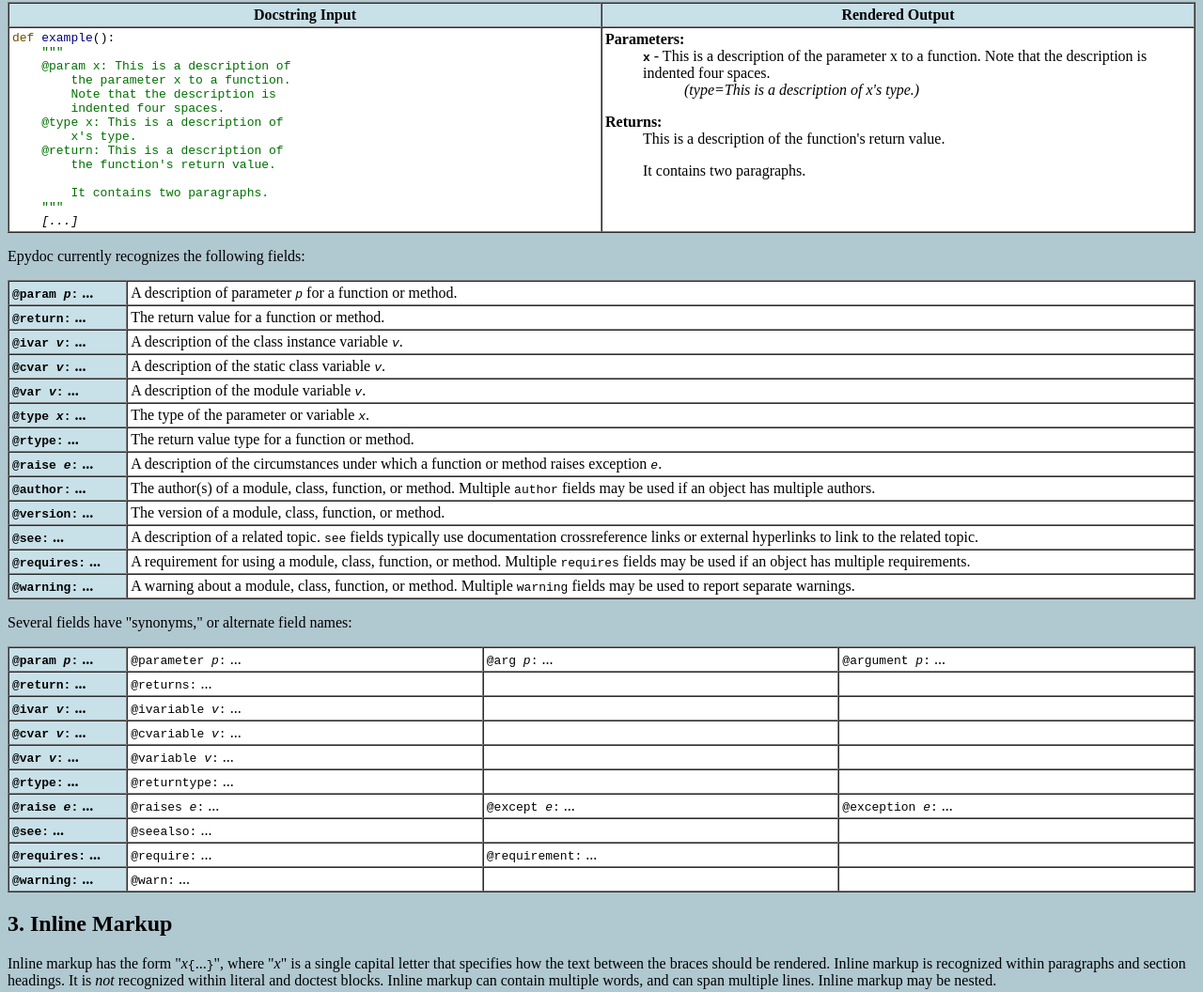
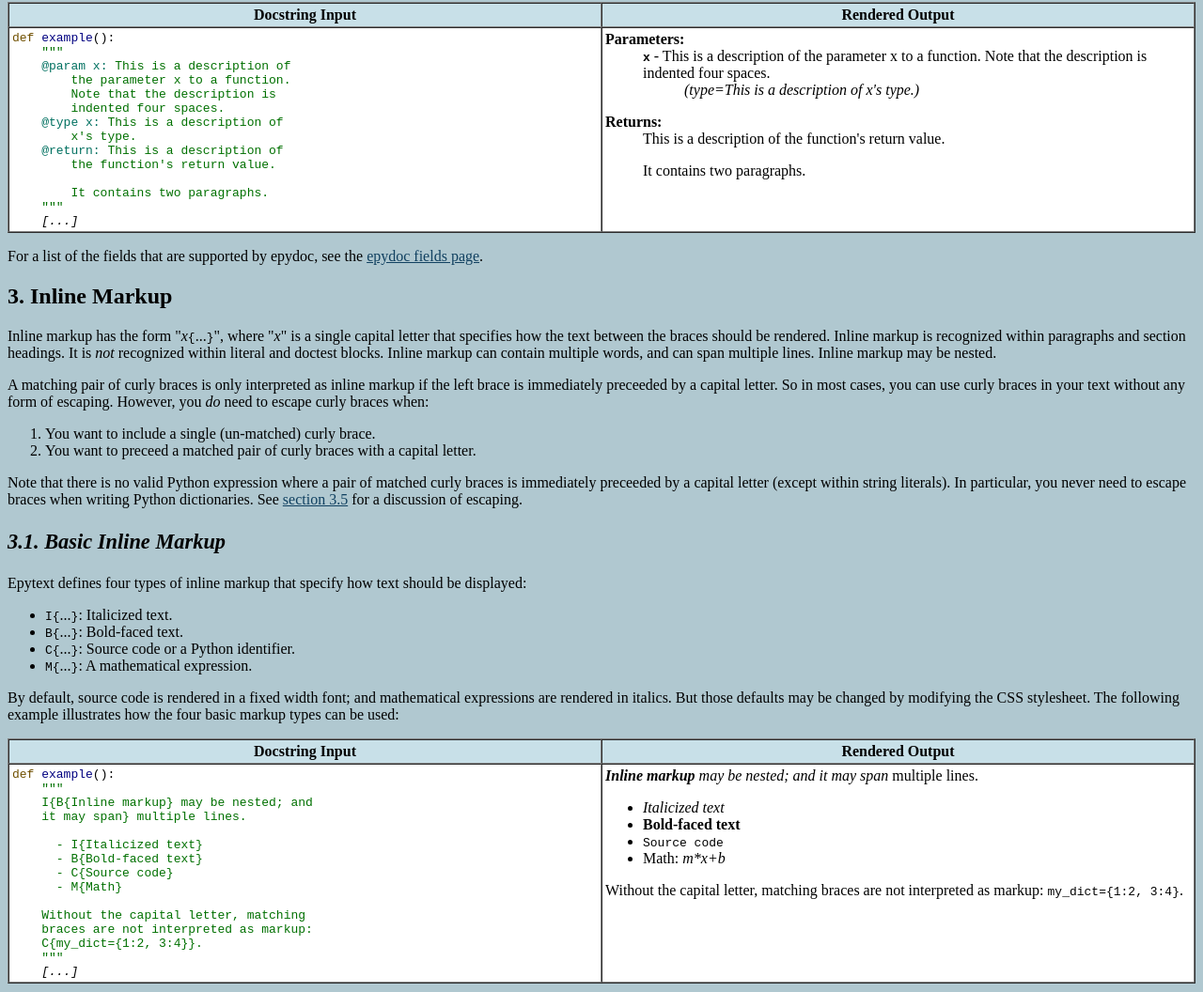
Before and after one commit to stevenxxiu/epydoc, a plain HTML site: page doc/epytext.html in a window 1280 px wide. Shown: the part 4086-5142 px from the top of the page at 94% size. Drawn offline with Linux system fonts and the light colour scheme.

Commit message:
- Moved field list to fields.html - Added a section on symbols.
git-svn-id: https://svn.code.sf.net/p/epydoc/code/trunk/epydoc@476 dcb71dd9-490e-0410-a59b-d6317640170d

```diff
--- a/doc/epytext.html
+++ b/doc/epytext.html
@@ -455,13 +455,13 @@ used: </p>
 <pre>
 <code class="keyword">def</code> <code class="function">example</code>():
     <code class="string">"""
-    @param x: This is a description of
+    <code class="field">@param x:</code> This is a description of
         the parameter x to a function.
         Note that the description is
         indented four spaces.
-    @type x: This is a description of
+    <code class="field">@type x:</code> This is a description of
         x's type.
-    @return: This is a description of
+    <code class="field">@return:</code> This is a description of
         the function's return value.
 
         It contains two paragraphs.
@@ -485,109 +485,8 @@ used: </p>
 </td></tr>
 </table>
 
-<p> Epydoc currently recognizes the following fields: </p>
-
-<table border="1" cellspacing="0" cellpadding="3" width="100%">
-
-  <tr><th width="10%" align="left"> <code>@<b>param</b>
-  <i>p</i>:</code>&nbsp;... </th><td> A description of parameter
-  <code><i>p</i></code> for a function or method. </td></tr>
-
-  <tr><th width="10%" align="left">
-  <code>@<b>return</b>:</code>&nbsp;... </th><td> The
-  return value for a function or method. </td></tr>
-
-  <tr><th width="10%" align="left"> <code>@<b>ivar</b>
-  <i>v</i>:</code>&nbsp;... </th><td> A description of the class
-  instance variable <code><i>v</i></code>. </td></tr>
-
-  <tr><th width="10%" align="left"> <code>@<b>cvar</b>
-  <i>v</i>:</code>&nbsp;... </th><td> A description of the static
-  class variable <code><i>v</i></code>. </td></tr>
-
-  <tr><th width="10%" align="left"> <code>@<b>var</b>
-  <i>v</i>:</code>&nbsp;... </th><td> A description of the module
-  variable <code><i>v</i></code>. </td></tr>
-
-  <tr><th width="10%" align="left"> <code>@<b>type</b>
-  <i>x</i>:</code>&nbsp;... </th><td> The type of the
-  parameter or variable <code><i>x</i></code>. </td></tr>
-
-  <tr><th width="10%" align="left"> <code>@<b>rtype</b>:</code>&nbsp;... </th><td>
-  The return value type for a function or method. </td></tr>
-
-  <tr><th width="10%" align="left"> <code>@<b>raise</b>
-  <i>e</i>:</code>&nbsp;... </th><td> A description of the
-  circumstances under which a function or method raises exception
-  <code><i>e</i></code>. </td></tr>
-
-  <tr><th width="10%" align="left">
-  <code>@<b>author</b>:</code>&nbsp;... </th><td> The author(s) of a
-  module, class, function, or method.  Multiple <code>author</code>
-  fields may be used if an object has multiple authors.</td></tr>
-
-  <tr><th width="10%" align="left">
-  <code>@<b>version</b>:</code>&nbsp;... </th><td> The version of a
-  module, class, function, or method. </td></tr>
-
-  <tr><th width="10%" align="left"> <code>@<b>see</b>:</code>&nbsp;... </th><td>
-    A description of a related topic.  <code>see</code> fields
-    typically use documentation crossreference links or external
-    hyperlinks to link to the related topic. </td></tr>
-
-  <tr><th width="10%" align="left"> <code>@<b>requires</b>:</code>&nbsp;... </th><td>
-    A requirement for using a module, class, function, or method.
-    Multiple <code>requires</code> fields may be used if an object has
-    multiple requirements.</td></tr>
-
-  <tr><th width="10%" align="left"> <code>@<b>warning</b>:</code>&nbsp;... </th><td>
-    A warning about a module, class, function, or method.  Multiple
-    <code>warning</code> fields may be used to report separate
-    warnings.</td></tr>
-
-</table>
-
-<p> Several fields have "synonyms," or alternate field names: </p>
-
-<table border="1" cellspacing="0" cellpadding="3" width="100%">
-
-  <tr><th width="10%" align="left"> <b><code>@param&nbsp;<i>p</i>:</code>&nbsp;...</b> </th>
-  <td><code>@parameter&nbsp;<i>p</i>:</code>&nbsp;...</td>
-  <td><code>@arg&nbsp;<i>p</i>:</code>&nbsp;...</td>
-  <td><code>@argument&nbsp;<i>p</i>:</code>&nbsp;...</td></tr>
-
-  <tr><th width="10%" align="left"> <b><code>@return:</code>&nbsp;...</b> </th><td>
-  <code>@returns:</code>&nbsp;... </td><td>&nbsp;</td><td>&nbsp;</td></tr>
-
-  <tr><th width="10%" align="left"> <b><code>@ivar&nbsp;<i>v</i>:</code>&nbsp;...</b> </th><td>
-  <code>@ivariable&nbsp;<i>v</i>:</code>&nbsp;... </td><td>&nbsp;</td><td>&nbsp;</td></tr>
-
-  <tr><th width="10%" align="left"> <b><code>@cvar&nbsp;<i>v</i>:</code>&nbsp;...</b> </th><td>
-  <code>@cvariable&nbsp;<i>v</i>:</code>&nbsp;... </td><td>&nbsp;</td><td>&nbsp;</td></tr>
-
-  <tr><th width="10%" align="left"> <b><code>@var&nbsp;<i>v</i>:</code>&nbsp;...</b> </th><td>
-  <code>@variable&nbsp;<i>v</i>:</code>&nbsp;... </td><td>&nbsp;</td><td>&nbsp;</td></tr>
-
-  <tr><th width="10%" align="left"> <b><code>@rtype:</code>&nbsp;...</b> </th><td>
-  <code>@returntype:</code>&nbsp;... </td><td>&nbsp;</td><td>&nbsp;</td></tr>
-
-  <tr><th width="10%" align="left"> <b><code>@raise&nbsp;<i>e</i>:</code>&nbsp;...</b> </th>
-  <td><code>@raises&nbsp;<i>e</i>:</code>&nbsp;...</td>
-  <td><code>@except&nbsp;<i>e</i>:</code>&nbsp;...</td>
-  <td><code>@exception&nbsp;<i>e</i>:</code>&nbsp;...</td></tr>
-
-  <tr><th width="10%" align="left"> <b><code>@see:</code>&nbsp;...</b> </th><td>
-  <code>@seealso:</code>&nbsp;... </td><td>&nbsp;</td><td>&nbsp;</td></tr>
-
-  <tr><th width="10%" align="left"> <b><code>@requires:</code>&nbsp;...</b> </th><td>
-  <code>@require:</code>&nbsp;... </td>
-  <td><code>@requirement:</code>&nbsp;... </td><td>&nbsp;</td></tr>
-
-  <tr><th width="10%" align="left"> <b><code>@warning:</code>&nbsp;...</b> </th><td>
-  <code>@warn:</code>&nbsp;... </td><td>&nbsp;</td><td>&nbsp;</td></tr>
-
-
-</table>
+<p> For a list of the fields that are supported by epydoc, see
+the <a href="fields.html">epydoc fields page</a>.
 
 <!-- =========== INLINE MARKUP ============= -->
 <a name="inline"/>
@@ -820,12 +719,53 @@ The following example illustrates how index terms can be used: </p>
 </td></tr>
 </table>
 
+<a name="symbols"/>
+<h3> 3.5. Symbols </h3>
+
+<p> Symbols are used to insert special characters in your
+documentation.  A symbol has the form
+"<code>S{</code><i>code</i><code>}</code>", where <i>code</i> is a
+symbol code that specifies what character should be produced.  The
+following example illustrates how symbols can be used to generate
+special characters: </p>
+
+<table border="1" cellspacing="0" cellpadding="3" width="100%">
+  <tr><th width="50%">Docstring Input</th><th width="50%">Rendered Output</th>
+  <tr valign="top"><td rowspan="2">
+<pre>
+<code class="keyword">def</code> <code class="function">example</code>():
+    <code class="string">"""
+    Symbols can be used in equations:
+      - S{sum}S{alpha}/x S{<=} S{beta}
+
+    S{<-} and S{larr} both give left
+    arrows.  Some other arrows are
+    S{rarr}, S{uarr}, and S{darr}.
+    """</code>
+    <i>[...]</i>
+</pre>
+</td><td>
+  <p>Symbols can be used in equations:</p>
+  <ul><li>&sum;&alpha;/x &le; &beta;</li></ul>
+  <p>&larr; and &larr; both give left arrows.  Some other arrows are
+  &rarr;, &uarr;, and &darr;.</p>
+</td></tr>
+</table>
+
+<p> Although symbols can be quite useful, you should keep in mind that
+they can make it harder to read your docstring in plaintext.  In
+general, symbols should be used sparingly.  For a complete list of the
+symbols that are currently supported, see the reference documentation
+for <a href=
+"http://syse.local/~edloper/epydoc/public/epydoc.epytext-module.html#SYMBOLS"
+>epydoc.epytext.SYMBOLS</a>. </p>
+
 <a name="escaping"/>
-<h3> 3.5. Escaping </h3>
+<h3> 3.6. Escaping </h3>
 
-<p> Escaping can be used to write text that would otherwise be
-interpreted as epytext markup.  Epytext was carefully constructed to
-minimize the need for escaping; but sometimes, it is unavoidable.
+<p> Escaping is used to write text that would otherwise be interpreted
+as epytext markup.  Epytext was carefully constructed to minimize the
+need for this type of escaping; but sometimes, it is unavoidable.
 Escaped text has the form "<code>E{</code><i>code</i><code>}</code>",
 where <i>code</i> is an escape code that specifies what character
 should be produced.  If the escape code is a single character (other
@@ -833,8 +773,8 @@ than "<code>{</code>" or "<code>}</code>"), then that character is
 produced.  For example, to begin a paragraph with a dash (which would
 normally signal a list item), write "<code>E{-}</code>".  In addition,
 two special escape codes are defined: "<code>E{lb}</code>" produces a
-left curly brace ("<code>{</code>"); and "<code>E{rb}</code>"
-produces a right curly brace ("<code>}</code>").  The following example
+left curly brace ("<code>{</code>"); and "<code>E{rb}</code>" produces
+a right curly brace ("<code>}</code>").  The following example
 illustrates how escaping can be used: </p>
 
 <table border="1" cellspacing="0" cellpadding="3" width="100%">
@@ -862,11 +802,6 @@ illustrates how escaping can be used: </p>
   <p>Escapes can be used to write unmatched curly braces: }{</p>
 </td></tr>
 </table>
-
-<p> In the future, I may define escape sequences for special
-characters.  For example, "<code>E{->}</code>" could be used to
-produce a right arrow (&rarr;); and "<code>E{&nbsp;}</code>" could be
-used to produce a non-breaking space. </p>
 
 <!-- =========== CHARACTERS ============= -->
 <a name="characters"/>
@@ -1091,7 +1026,7 @@ string.</b> <br />
 </table>
 
 <font size="-1">
-<!-- hhmts start --> Last modified: Wed Oct 30 15:07:19 EST 2002 <!-- hhmts end -->
+<!-- hhmts start --> Last modified: Fri Jul  4 01:55:54 EDT 2003 <!-- hhmts end -->
 </font>
 </body>
 </html>
```
